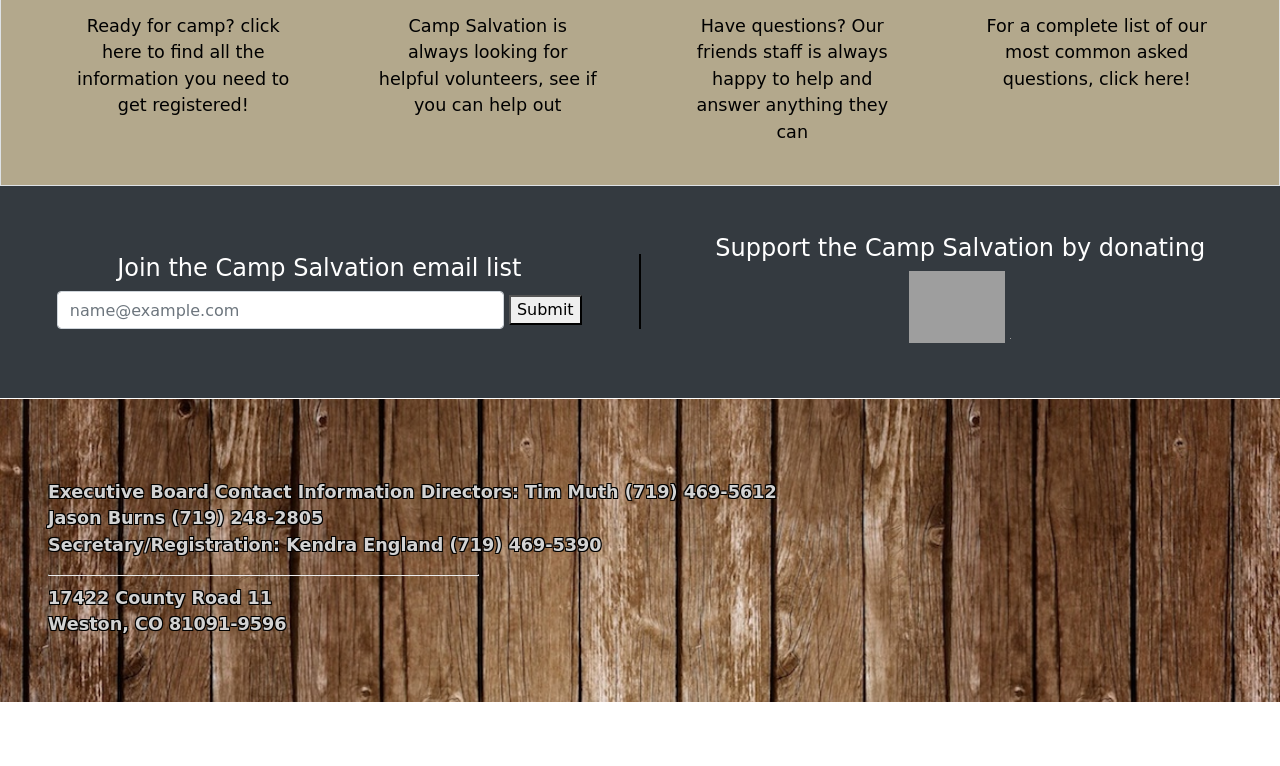
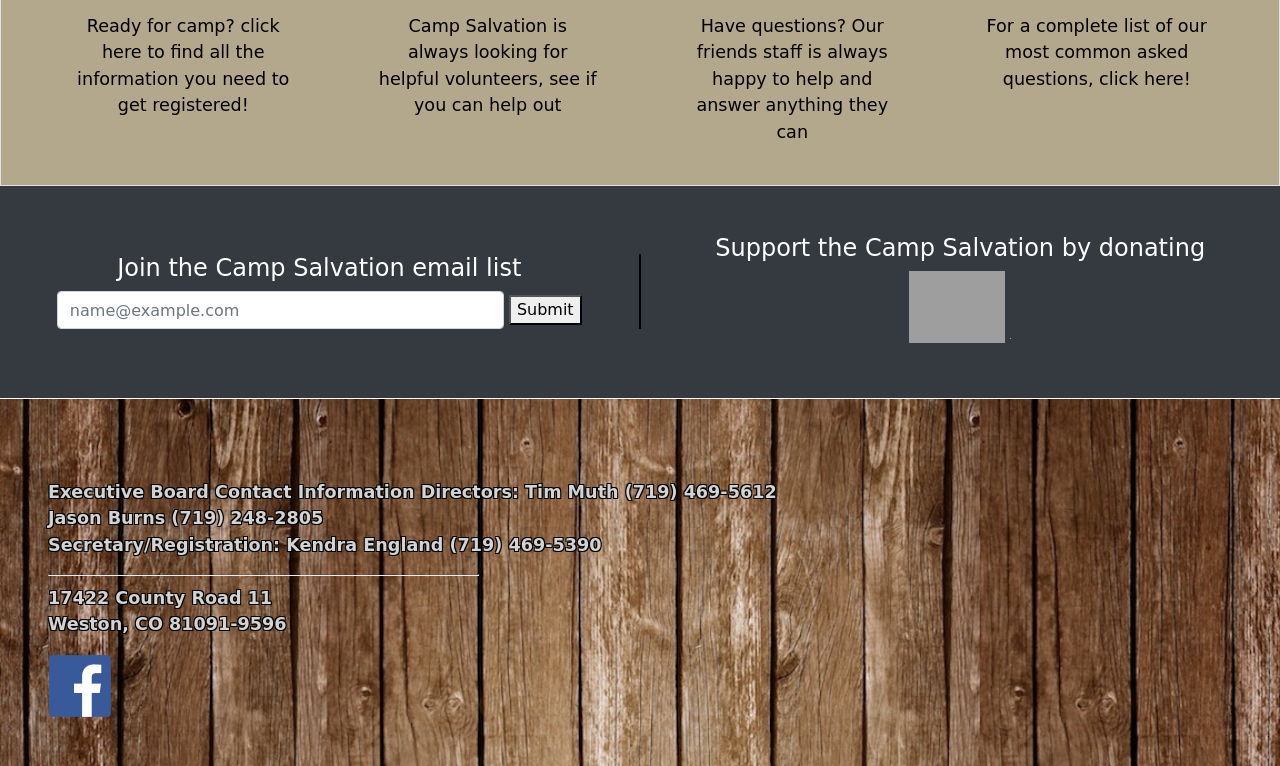
Before and after one commit to mrdanielcollins/Camp-Salvation, a website: page public/index.html in a window 1280 px wide. Shown: the part 1506-2272 px from the top of the page. Before the commit the page ends 2208 px from the top, so only its background shows below. Drawn offline with nearby package versions, Linux system fonts and the light colour scheme; grey boxes are pictures that could not be loaded; a web font is replaced by a local one.

Commit message:
facebook icon and link

```diff
--- a/public/pages/components/foot.html
+++ b/public/pages/components/foot.html
@@ -9,6 +9,11 @@
       <hr size="5">
       <p> 17422 County Road 11
         <br /> Weston, CO 81091-9596</p>
+        <div class="social-media-links">
+          <a href="https://www.facebook.com/Camp.Salvation/" target="_blank">
+            <img src="../../images/facebookIcon.png" class="social-icon">
+          </a>
+        </div>
     </div>
   </div>
 </body>
--- a/public/styles/main.css
+++ b/public/styles/main.css
@@ -391,7 +391,10 @@ hr
     border-radius: 30%;
     padding: 2rem;
 }
-
+.social-icon
+    {
+        height: 4rem;
+    }
 .contact-container
 {
     background-image: url('../images/wood.jpg');
@@ -835,4 +838,5 @@ hr
         margin-left: 0rem;
         font-size: 1.5rem;
     }
+
 }
```
Also changed, not shown: public/images/facebookIcon.png (added).
